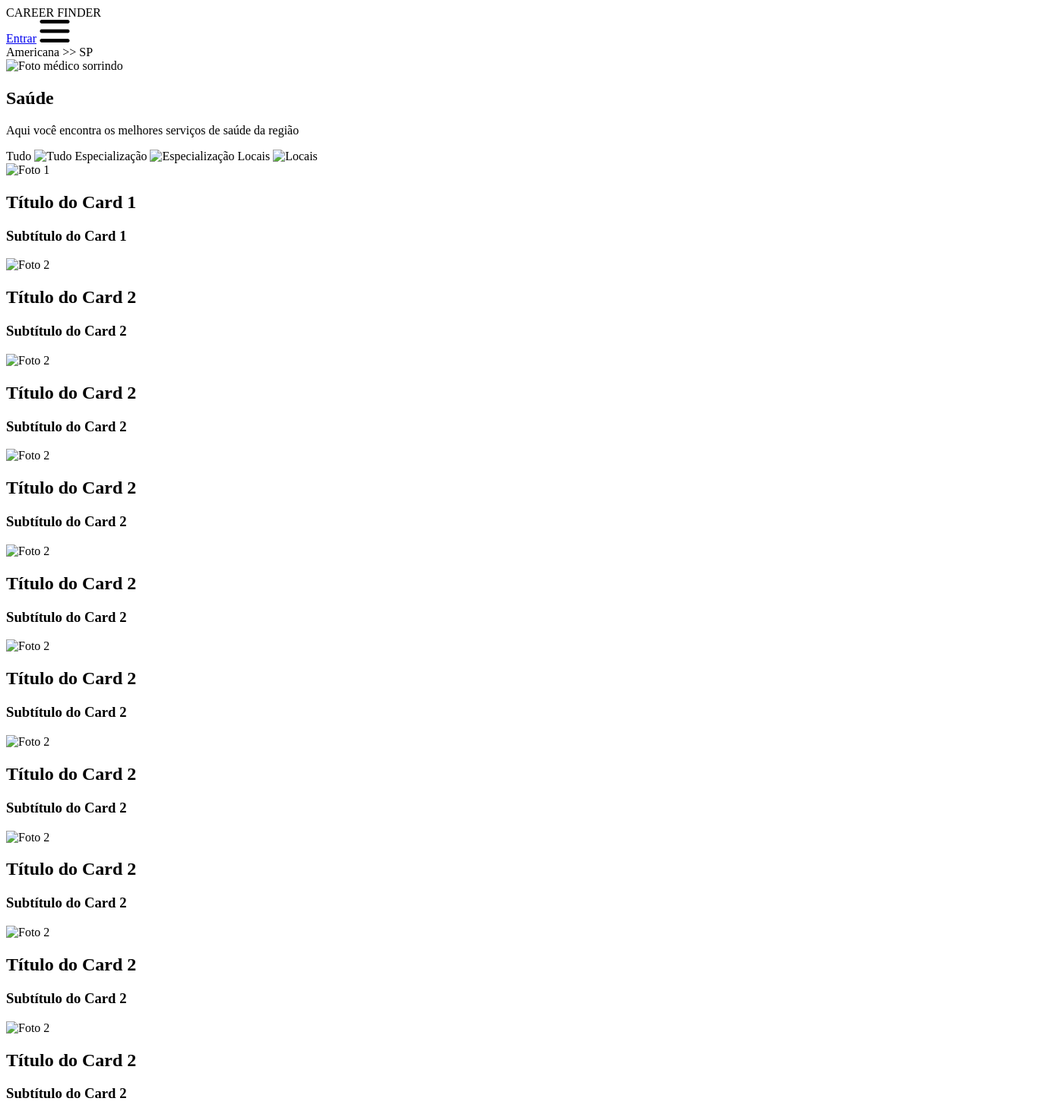
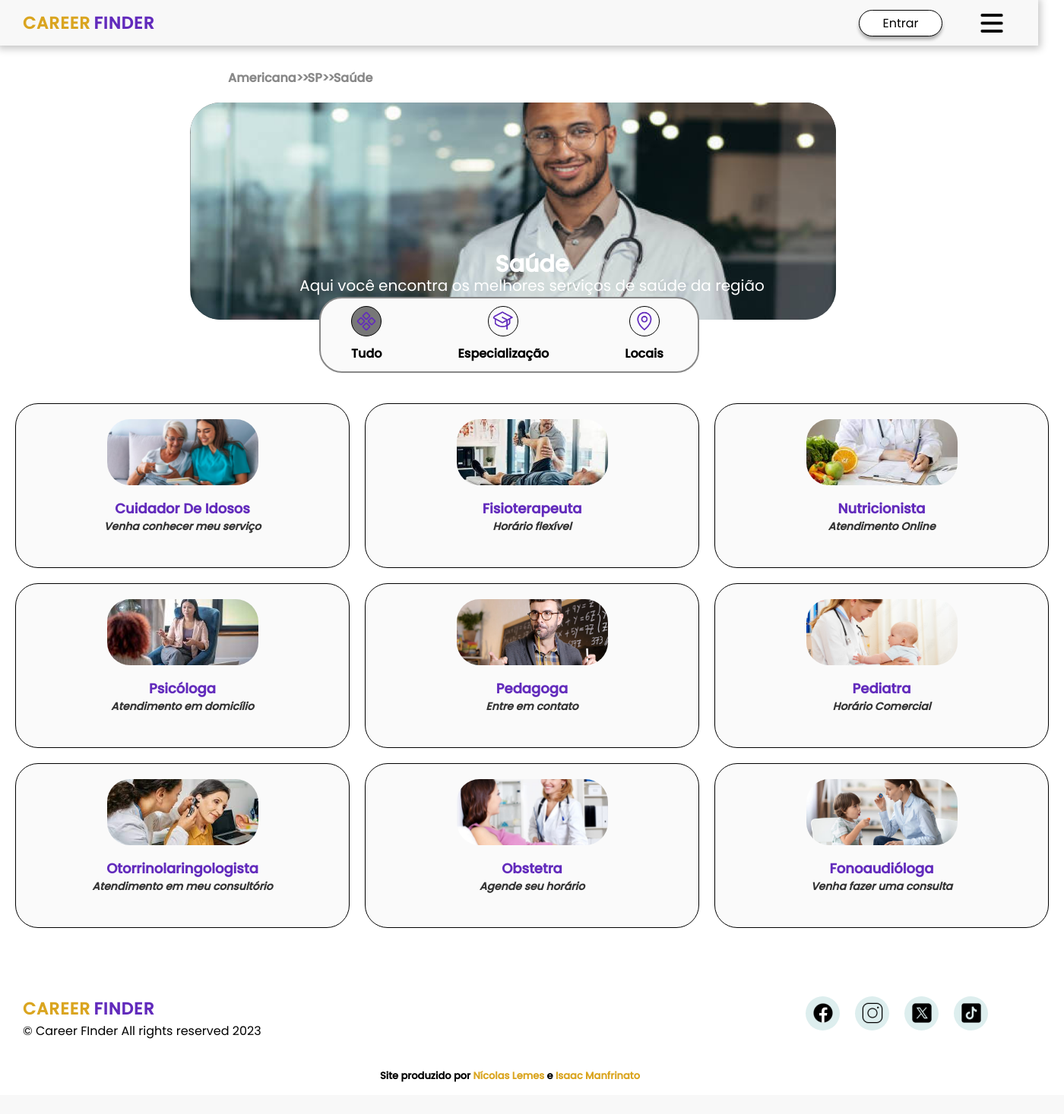
Before and after one commit to Nic-Lemes/career-finder, a PHP site: page /html/filters/health.html in a window 1400 px wide. Shown: the top 1467 px of the page at 76% size. After the commit the page ends 1425 px from the top, so only its background shows below. Run offline with PHP 8.4, Linux system fonts and the light colour scheme.

Commit message:
health screen done

```diff
--- a/css/health.css
+++ b/css/health.css
@@ -1,22 +1,196 @@
+/*********** IMPORTING FONTS ***********/
+@import url('https://fonts.googleapis.com/css2?family=Montserrat:ital,wght@0,100;0,300;1,400;1,500&family=Poppins:wght@100;300;400;500&display=swap');
+
+/*********** SETTING RULES ***********/
+* {
+  padding: 0;
+  border: 0;
+  margin: 0;
+  box-sizing: border-box;
+  font-family: 'Poppins', sans-serif;
+}
+
+/* body {
+  background-color: ;
+} */
+
+/*********** HEADER **********/
+.header,
+.header-nav {
+  display: flex;
+  flex-direction: row;
+  align-items: center;
+  height: 60px;
+  width: 1366px;
+  background-color: rgb(248, 248, 248);
+  box-shadow: 0px 1px 10px 3px rgb(196, 196, 196);
+}
+
+/*********** LOGO **********/
+.logo {
+  margin-top: -2px;
+  margin-left: 30px;
+  align-items: center;
+  justify-content: flex-start;
+  width: 200px;
+  height: 30px;
+}
+
+#career {
+  color: #DAA520;
+  font-size: 22px;
+  font-weight: bold;
+  letter-spacing: 1px;
+}
+
+#finder {
+  color: #622BBC;
+  font-size: 22px;
+  font-weight: bold;
+  letter-spacing: 1px;
+}
+
+/*********** SIGN IN **********/
+.account {
+  width: 110px;
+  height: 35px;
+  margin-top: 0px;
+  text-decoration: none;
+  color: #000;
+  background-color: #fff;
+  text-align: center;
+  border-radius: 20px;
+  border: 1px solid black;
+  margin-left: 900px;
+  padding: 4px;
+  box-shadow: 0px 4px 4px rgba(0, 0, 0, 0.30);
+  stroke: #000;
+}
+
+/*********** MENU HAMBURGUER **********/
+#menu {
+  width: 30px;
+  height: 25px;
+  margin-left: 50px;
+  margin-right: 30px;
+}
+
+#city-division {
+  display: flex;
+  margin-top: 30px;
+  margin-left: 300px;
+  font-weight: 700;
+  color: #888;
+  width: 700px;
+}
+
+.division {
+  letter-spacing: -2px;
+}
+
+.img-top {
+  margin-left: 250px;
+  display: flex;
+  width: 850px;
+  margin-top: 20px;
+  background: url(../assets/img-doctor.png), rgb(99, 99, 99) 0.707px -105.079px / 100% 179.269% no-repeat;
+  border-radius: 40px;
+  z-index: 1;
+}
+
+.text-top {
+  color: #fff;
+  text-align: center;
+}
+
+#title {
+  font-weight: 700;
+  font-size: 30px;
+  margin-top: -95px;
+  color: #fff;
+}
+
+#subtitle {
+  font-size: 20px;
+  margin-top: -10px;
+  color: #fff;
+}
+
+.card-row {
+  width: 500px;
+  height: 100px;
+  background-color: #FAFAFA;
+  border-radius: 30px;
+  display: flex;
+  margin-left: 420px;
+  z-index: 7;
+  position: absolute;
+  border: 2px solid #888;
+}
+
+.text-row {
+  font-weight: 700;
+  display: flex;
+  margin-top: 60px;
+  margin-left: 40px;
+}
+
+#especialization {
+  margin-left: 100px;
+}
+
+#local {
+  margin-left: 140px;
+}
+
+#icon-all {
+  background-color: #777;
+  margin-left: -40px;
+}
+
+#icon-graduation {
+  margin-left: -80px;
+}
+
+#icon-map {
+  margin-left: -45px;
+}
+
+.img-row {
+  width: 40px;
+  height: 40px;
+  background-color: #fafafa;
+  border-radius: 30px;
+  padding: 5px;
+  border: 1px solid #000;
+  margin-top: 10px;
+}
+
+
+/*********** CARDS **********/
 .grid-container {
   display: grid;
   grid-template-columns: repeat(3, 1fr);
   grid-gap: 20px;
   padding: 20px;
+  margin-top: 120px;
 }
 
 .card {
-  background-color: #f0f0f0;
+  background-color: #fafafa;
   border-radius: 5px;
   padding: 20px;
   text-align: center;
+  border: 1px solid #000;
+  border-radius: 30px;
 }
 
 .card img {
-  width: 100%;
-  max-height: 150px; /* Ajuste a altura conforme necessário */
+  width: 50%;
+  height: 50%;
+  max-height: 110px;
   object-fit: cover;
-  border-radius: 5px;
+  border-radius: 30px;
   margin-bottom: 10px;
 }
 
@@ -33,3 +207,60 @@
   font-size: 14px;
   font-style: italic;
 }
+
+h2.title-card>a{
+  text-decoration: none;
+  color: #622BBC;
+}
+
+/*********** FOOTER **********/
+.footer {
+  width: 100vw;
+  height: 200px;
+  color: #000;
+  display: flex;
+}
+
+#logo-footer {
+  margin-top: 70px;
+  width: 330px;
+}
+
+.copyright {
+  color: #000;
+}
+
+#names {
+  display: flex;
+  margin-top:150px;
+  align-items: center;
+  justify-content: center;
+  text-align: center;
+  margin-left: -800px;
+  font-size: 13px;
+}
+
+#names a {
+  text-decoration: none;
+}
+
+.gold {
+  color: #DAA520;
+}
+
+.social-media {
+  display: flex;
+  margin-top: 70px;
+  gap: 20px;
+  margin-left: 700px;
+}
+
+.icons-social-media {
+  display: flex;
+  width: 45px;
+  height: 45px;
+  background: #DEE;
+  align-items: center;
+  justify-content: center;
+  border-radius: 40px;
+}
--- a/html/filters/health.html
+++ b/html/filters/health.html
@@ -4,7 +4,7 @@
     <meta charset="UTF-8" />
     <meta http-equiv="X-UA-Compatible" content="IE=edge" />
     <meta name="viewport" content="width=device-width, initial-scale=1.0" />
-    <link rel="stylesheet" href="" />
+    <link rel="stylesheet" href="../../css/health.css">
     <!-- <link rel="shortcut icon" href="favicon.ico" type="image/x-icon"> -->
     <link
       rel="stylesheet"
@@ -24,125 +24,116 @@
 
       <!------------ SIGN IN ------------>
       <a href="sign-up.html" class="account">Entrar</a>
-      <img src="assets/Vector.png" alt="menu" id="menu" />
+      <img src="../../assets/Vector.png" alt="menu" id="menu" />
     </div>
 
     <div class="content">
       <!------- CITY ------->
-      <span>Americana <span id="city-division"> >> </span> SP</span>
+      <span id="city-division">Americana <span class="division"> >> </span> SP  <span class="division"> >> </span> Saúde</span>
 
       <div class="wrap-top">
-        <img src="" alt="Foto médico sorrindo" />
-        <h2>Saúde</h2>
-        <p>Aqui você encontra os melhores serviços de saúde da região</p>
+        <img src="../../assets/img-doctor.png" alt="Foto médico sorrindo" class="img-top"/>
+        <h2 class="text-top" id="title">Saúde</h2>
+        <p class="text-top" id="subtitle">Aqui você encontra os melhores serviços de saúde da região</p>
 
         <div class="card-row">
           <!-- all -->
-          <span>Tudo</span> <img src="" alt="Tudo" />
+          <span class="text-row">Tudo</span> <img src="../../assets/DiamondsFour.png" alt="Tudo" class="img-row" id="icon-all"/>
 
           <!-- area -->
-          <span>Especialização</span> <img src="" alt="Especialização" />
+          <span class="text-row" id="especialization">Especialização</span> <img src="../../assets/graduation-cap.png" alt="Especialização" class="img-row" id="icon-graduation"/>
 
           <!-- location -->
-          <span>Locais</span> <img src="" alt="Locais" />
+          <span class="text-row" id="local">Locais</span> <img src="../../assets/map-pin.png" alt="Locais" class="img-row" id="icon-map"/>
+        </div>
 
           <!-- CARDS -->
           <div class="grid-container">
             <div class="card">
-              <img src="" alt="Foto 1" />
-              <h2>Título do Card 1</h2>
-              <h3>Subtítulo do Card 1</h3>
+              <img src="../../assets/elderly caregiver.jpg" alt="Foto 1" class="img-card" />
+              <h2 class="title-card"><a href="../profile.html" target="_blank">Cuidador De Idosos</a></h2>
+              <h3>Venha conhecer meu serviço</h3>
             </div>
 
             <div class="card">
-              <img src="" alt="Foto 2" />
-              <h2>Título do Card 2</h2>
-              <h3>Subtítulo do Card 2</h3>
+              <img src="../../assets/physiotherapist.jpeg" alt="Foto 2" class="img-card"/>
+              <h2 class="title-card"><a href="../profile.html" target="_blank">Fisioterapeuta</a></h2>
+              <h3>Horário flexível</h3>
             </div>
 
             <div class="card">
-              <img src="" alt="Foto 2" />
-              <h2>Título do Card 2</h2>
-              <h3>Subtítulo do Card 2</h3>
+              <img src="../../assets/nutritionist.jpeg" alt="Foto 3" class="img-card"/>
+              <h2 class="title-card"><a href="../profile.html" target="_blank">Nutricionista</a></h2>
+              <h3>Atendimento Online</h3>
             </div>
 
             <div class="card">
-              <img src="" alt="Foto 2" />
-              <h2>Título do Card 2</h2>
-              <h3>Subtítulo do Card 2</h3>
+              <img src="../../assets/psychologist.jpeg" alt="Foto 4" class="img-card"/>
+              <h2 class="title-card"><a href="../profile.html" target="_blank">Psicóloga</a></h2>
+              <h3>Atendimento em domicílio</h3>
             </div>
 
             <div class="card">
-              <img src="" alt="Foto 2" />
-              <h2>Título do Card 2</h2>
-              <h3>Subtítulo do Card 2</h3>
+              <img src="../../assets/pedagogue.jpg" alt="Foto 5" class="img-card"/>
+              <h2 class="title-card"><a href="../profile.html" target="_blank">Pedagoga</a></h2>
+              <h3>Entre em contato</h3>
             </div>
 
             <div class="card">
-              <img src="" alt="Foto 2" />
-              <h2>Título do Card 2</h2>
-              <h3>Subtítulo do Card 2</h3>
+              <img src="../../assets/pediatrician.jpg" alt="Foto 6" class="img-card"/>
+              <h2 class="title-card"><a href="../profile.html" target="_blank">Pediatra</a></h2>
+              <h3>Horário Comercial</h3>
             </div>
 
             <div class="card">
-              <img src="" alt="Foto 2" />
-              <h2>Título do Card 2</h2>
-              <h3>Subtítulo do Card 2</h3>
+              <img src="../../assets/otorhinologist.jpeg" alt="Foto 7" class="img-card"/>
+              <h2 class="title-card"><a href="../profile.html" target="_blank">Otorrinolaringologista</a></h2>
+              <h3>Atendimento em meu consultório</h3>
             </div>
 
             <div class="card">
-              <img src="" alt="Foto 2" />
-              <h2>Título do Card 2</h2>
-              <h3>Subtítulo do Card 2</h3>
+              <img src="../../assets/obstetrician.jpg" alt="Foto 8" class="img-card"/>
+              <h2 class="title-card"><a href="../profile.html" target="_blank">Obstetra</a></h2>
+              <h3>Agende seu horário</h3>
             </div>
 
             <div class="card">
-              <img src="" alt="Foto 2" />
-              <h2>Título do Card 2</h2>
-              <h3>Subtítulo do Card 2</h3>
-            </div>
-
-            <div class="card">
-              <img src="" alt="Foto 2" />
-              <h2>Título do Card 2</h2>
-              <h3>Subtítulo do Card 2</h3>
+              <img src="../../assets/speech therapist.jpg" alt="Foto 9" />
+              <h2 class="title-card"><a href="../profile.html" target="_blank">Fonoaudióloga</a></h2>
+              <h3>Venha fazer uma consulta</h3>
             </div>
           </div>
-        </div>
       </div>
 
-      <!------------ FOOTER ------------>
       <div class="footer">
         <!-------- LOGO FOOTER ------->
-        <div class="company-logo">
-          <img src="caminho/para/sua_logo.png" alt="Logo Career Finder" />
+        <div class="logo" id="logo-footer">
+          <span id="career">CAREER</span>
+          <span id="finder">FINDER</span> <br>
+
+          <!-- COPYRIGHT -->
+          <span class="copyright">&copy; Career FInder All rights reserved 2023</span>
         </div>
 
+
+
         <!------- SOCIAL MEDIA FOOTER ------->
-        <div class="social-media">
-          <a href="https://www.facebook.com/career_finder" target="_blank"
-            ><i class="fa fa-facebook"></i
-          ></a>
+  <div class="social-media">
+    <a href="https://www.facebook.com/career_finder" target="_blank" class="icons-social-media"><img src="../../assets/icon-facebook-black-48.png" alt="Ícon Facebook"></a>
 
-          <a href="https://www.instagram.com/career_finder" target="_blank"
-            ><i class="fa fa-instagram"></i
-          ></a>
+    <a href="https://www.instagram.com/career_finder" target="_blank" class="icons-social-media"><img src="../../assets/icon-instagram-black-48.png" alt="Ícon Instagram"></a>
 
-          <a href="https://www.twitter.com/career_finder" target="_blank"
-            ><i class="fa fa-twitter"></i
-          ></a>
+    <a href="https://www.twitter.com/career_finder" target="_blank" class="icons-social-media"><img src="../../assets/icon-twitter-black.png" alt="Ícone Twitter"></a>
 
-          <a href="https://www.tiktok.com/career_finder" target="_blank"
-            ><i class="fa fa-tiktok"></i
-          ></a>
-        </div>
+    <a href="https://www.tiktok.com/career_finder" target="_blank" class="icons-social-media"><img src="../../assets/icon-tiktok-black.png" alt="Ícone TikTok"></a>
+  </div>
 
-        <p>
-          Site produzido por
-          <a href="https://github.com/Nic-Lemes"><span>Nícolas Lemes</span></a>
-          e <a href=""><span>Isaac Manfrinato</span></a>
-        </p>
-      </div>
+  <p id="names"><strong>
+    Site produzido por
+      <a href="https://github.com/Nic-Lemes"><span class="gold">Nícolas Lemes</span ></a> e
+      <a href=""><span class="gold">Isaac Manfrinato
+  </strong></span></a></p>
+</div>
     </div>
   </body>
 </html>
```
Also changed, not shown: assets/elderly caregiver.jpg (added), assets/graduation-cap.png (added), assets/img-doctor.png (added), assets/map-pin.png (added), assets/nutritionist.jpeg (added), assets/obstetrician.jpg (added), assets/otorhinologist.jpeg (added), assets/pedagogue.jpg (added), assets/pediatrician.jpg (added), assets/physiotherapist.jpeg (added), assets/psychologist.jpeg (added), assets/speech therapist.jpg (added), public/images/graduation-cap.png (deleted), public/images/map-pin.png (deleted).
